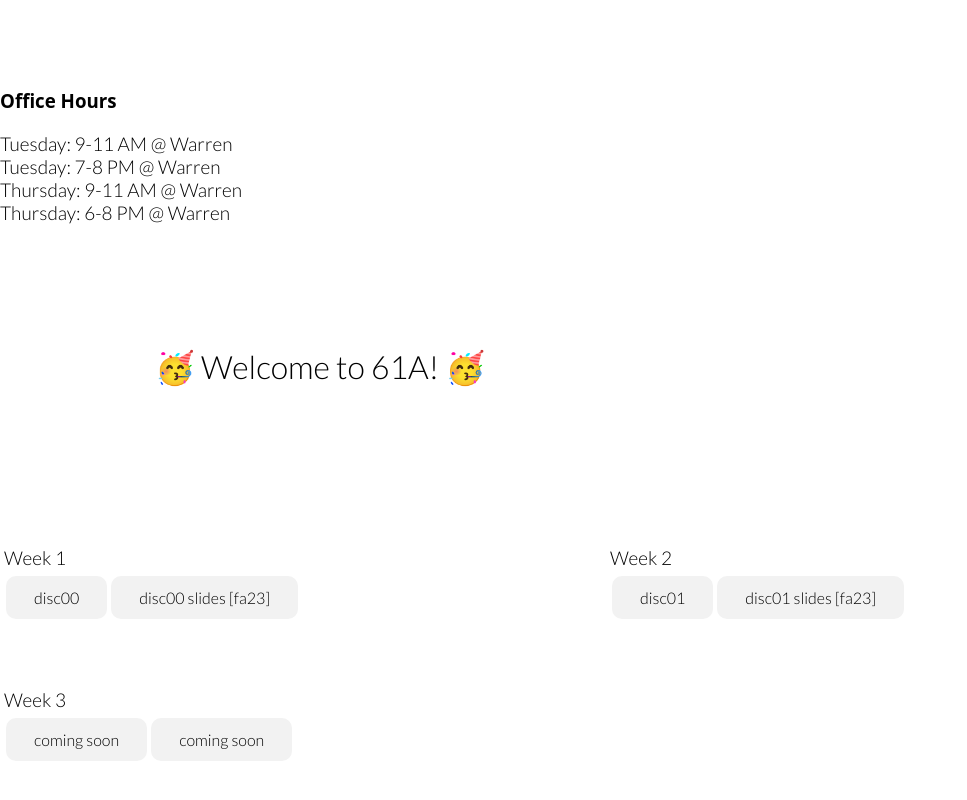
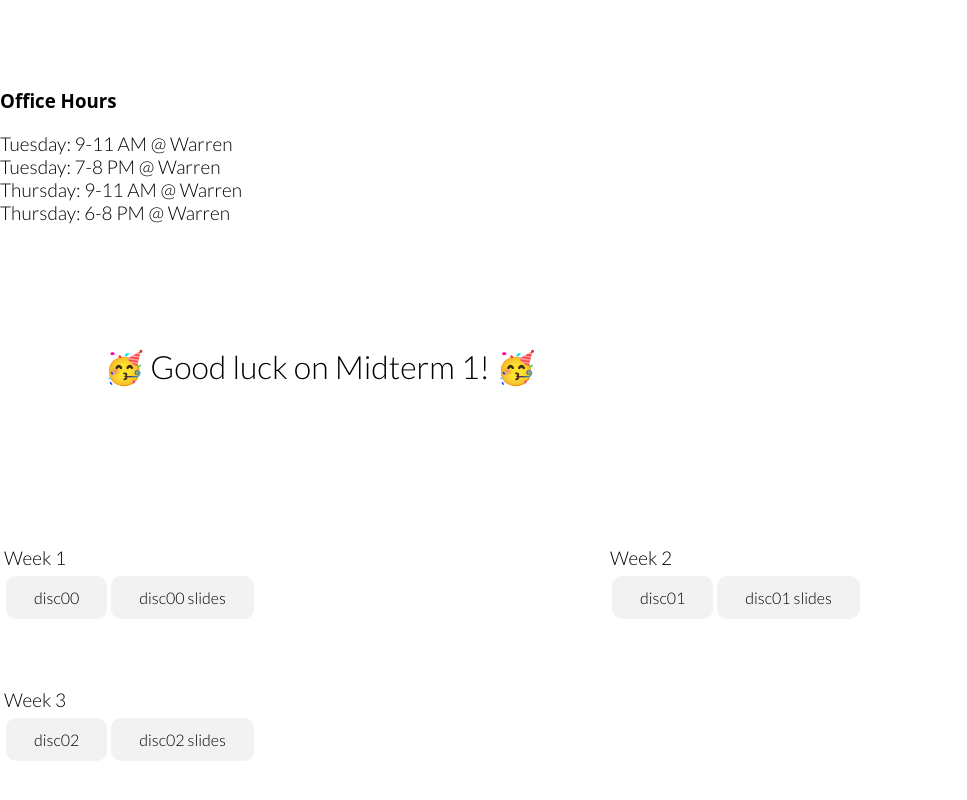
Before and after one commit to priya0004/teaching, a React (Create React App) app: page / in a window 1280 px wide. Shown: the part 626-1426 px from the top of the page, without its empty margins (0-967 px from the left). Built offline with nearby package versions, Linux system fonts and the light colour scheme.

Commit message:
[sp24] week 3 links + spotify playlist

```diff
--- a/src/content.js
+++ b/src/content.js
@@ -21,7 +21,9 @@ function content() {
                             <a className='link' target='_blank' rel='noreferrer' href='https://forms.gle/6XQE4BFZ5eefoV2k6'>
                                 &#128394; Anonymous Feedback
                             </a> <br />
-                            &#127911; Spotify Playlist
+                            <a className='link' target='_blank' rel='noreferrer' href='https://open.spotify.com/playlist/12LD0ZtmMNj9h0SgDG1Gjn?si=eb7181c897784b2c'>
+                                &#127911; Spotify Playlist
+                            </a>
                         </p>
                     </div>
 
@@ -52,7 +54,7 @@ function content() {
 
                 <div id='content' className='col-lg-7 col-xl-7'>
                     <div className='announcements-container'>
-                        <p id='announce'> &#129395; Welcome to 61A! &#129395; </p>
+                        <p id='announce'> &#129395; Good luck on Midterm 1! &#129395; </p>
                     </div>
                     <br />
 
@@ -64,7 +66,7 @@ function content() {
                                     disc00
                                 </a>
                                 <a className='button' target='_blank' rel='noreferrer noopener' href='https://docs.google.com/presentation/d/1QNiMeps5pwjKgE4MKHB8xd_DEnQObQIo1AFL7qojRhQ/edit?usp=sharing'>
-                                    disc00 slides [fa23]
+                                    disc00 slides
                                 </a>
                             </div>
 
@@ -74,7 +76,7 @@ function content() {
                                     disc01
                                 </a>
                                 <a className='button' target='_blank' rel='noreferrer noopener' href='https://docs.google.com/presentation/d/1MLkp8bMNOwMbYVDh4Vn2wah6KisgrBQjGC3BuMcTHjc/edit?usp=sharing'>
-                                    disc01 slides [fa23]
+                                    disc01 slides
                                 </a>
                             </div>
                         </div>
@@ -84,11 +86,11 @@ function content() {
                         <div className='disc-row'>
                             <div className='ind-disc-container'>
                                 <p> Week 3 </p>
-                                <a className='button' target='_blank' rel='noreferrer noopener' href=''>
-                                    coming soon
+                                <a className='button' target='_blank' rel='noreferrer noopener' href='https://cs61a.org/disc/disc02/'>
+                                    disc02
                                 </a>
-                                <a className='button' target='_blank' rel='noreferrer noopener' href=''>
-                                    coming soon
+                                <a className='button' target='_blank' rel='noreferrer noopener' href='https://docs.google.com/presentation/d/1aep0QA00N1KDOGNB0zDcxIcdVnWL_uJQriyg9Cs_Cl0/edit?usp=sharing'>
+                                    disc02 slides
                                 </a>
                             </div>
                         </div>
```
